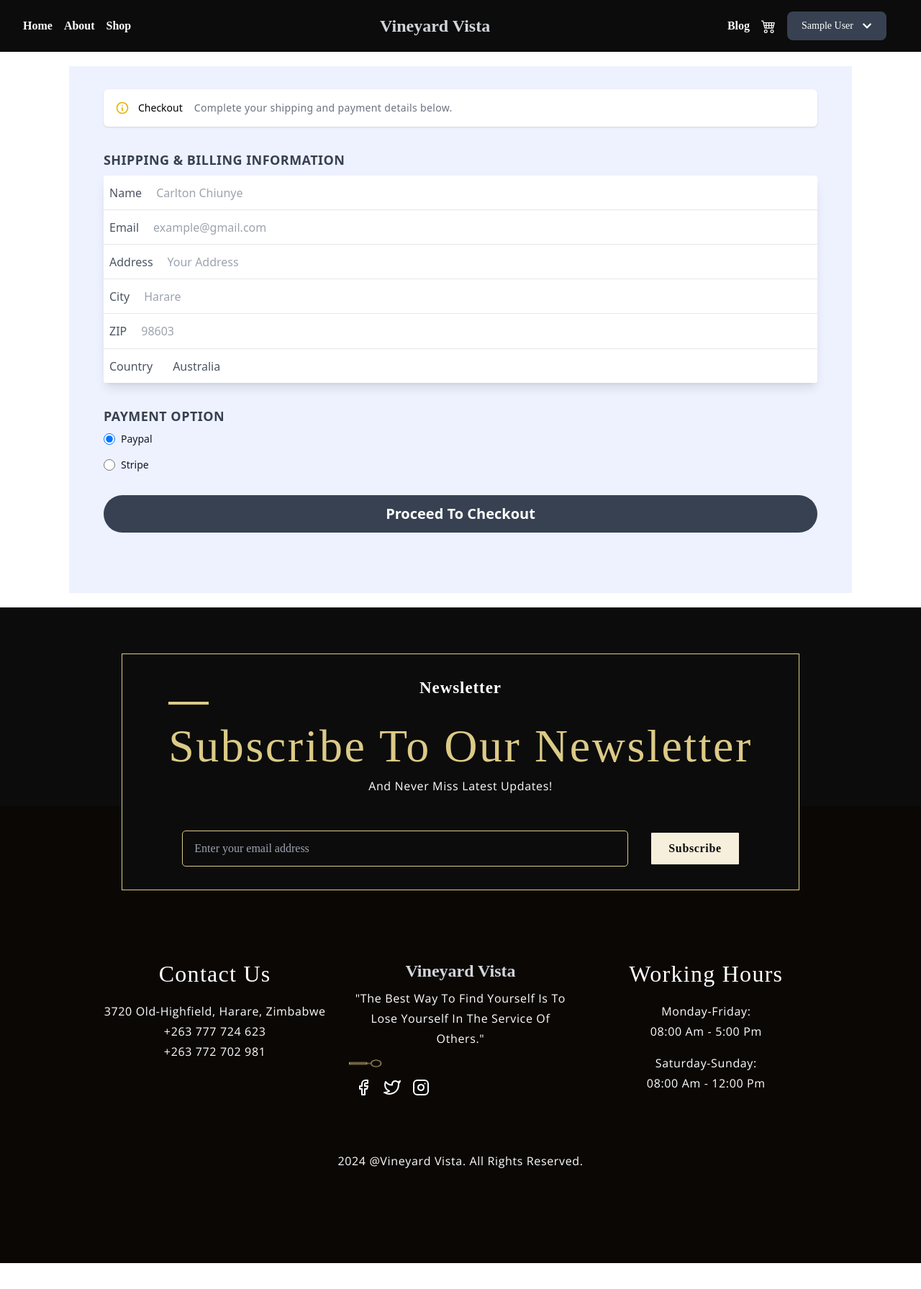
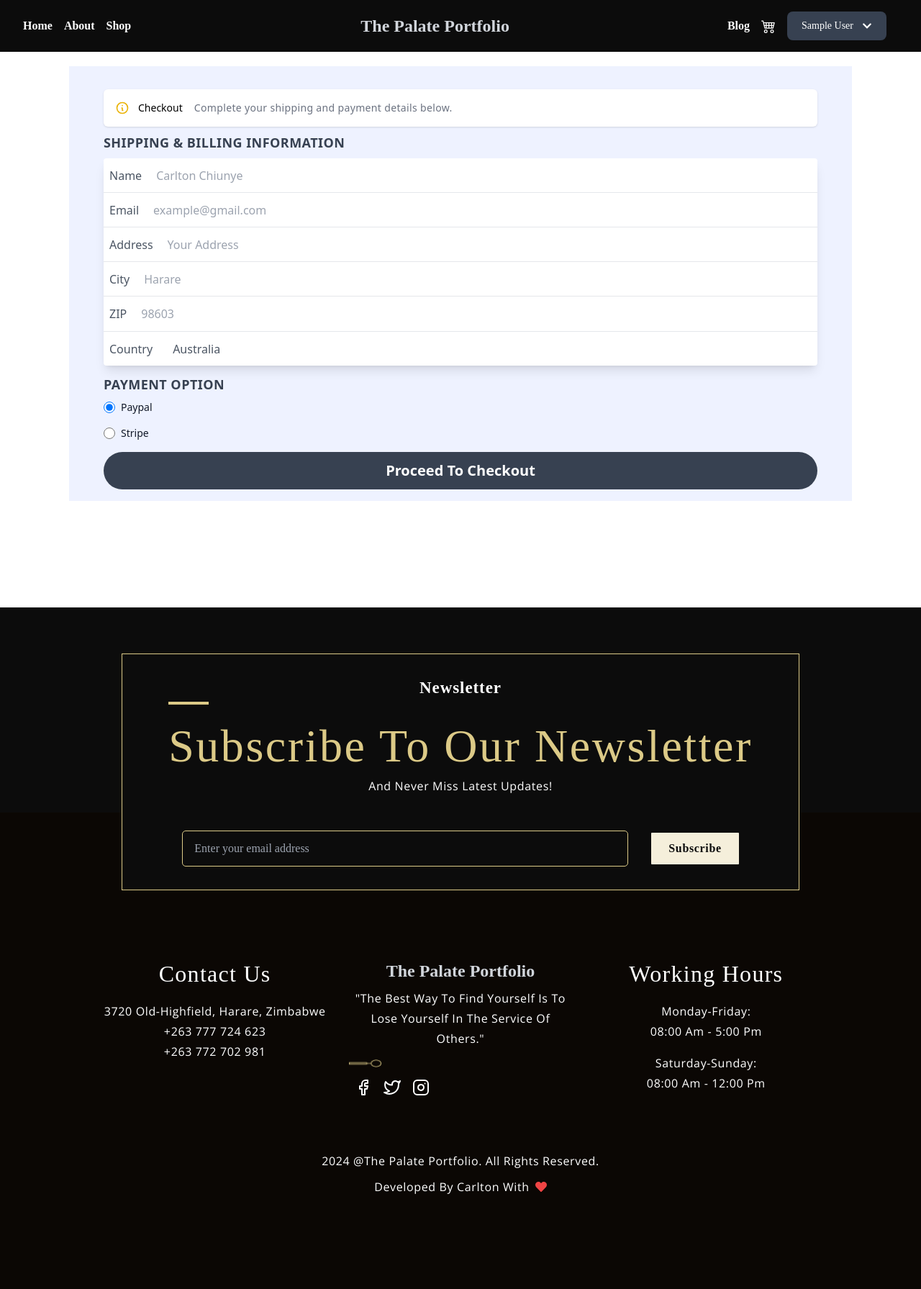
Before and after one commit to Cleophas25/Vineyard-Vista, a React (Vite) app in the folder client/: page /shippingAddress in a window 1280 px wide. Shown: the whole page at 72% size. Before the commit the page ends 1755 px from the top, so only its background shows below. Built offline with nearby package versions, Linux system fonts and the light colour scheme; sample sign-in values are in the browser's storage; a web font is replaced by a local one.

Commit message:
refactor code

```diff
--- a/client/index.html
+++ b/client/index.html
@@ -3,8 +3,8 @@
   <head>
     <meta charset="UTF-8" />
     <meta name="viewport" content="width=device-width, initial-scale=1.0" />
-    <link rel="icon" href="./public/wine-glasses.png" type="image/x-icon">
-    <title>Vineyard Vista</title>
+    <link rel="icon" href="/wine-glasses.png" type="image/x-icon">
+    <title>The Palate Portfolio</title>
   </head>
   <body>
     <div id="root"></div>
--- a/client/src/components/Navbar.jsx
+++ b/client/src/components/Navbar.jsx
@@ -48,7 +48,7 @@ const Navbar = () => {
 
       <div>
         <Link to='/' className='text-lg md:text-2xl font-bold text-gray-300'>
-          Vineyard Vista
+          The Palate Portfolio
         </Link>
       </div>
       <ul className='hidden md:flex items-center justify-between'>
--- a/client/src/container/Ceo/Ceo.jsx
+++ b/client/src/container/Ceo/Ceo.jsx
@@ -22,7 +22,7 @@ const Ceo = () => (
       </div>
 
       <div className="app__chef-sign">
-        <p>Carlton Chiunye</p>
+        <p>Taps Shinya</p>
         <p className="p__opensans">CEO & Founder</p>
       </div>
     </div>
--- a/client/src/container/Footer/Footer.jsx
+++ b/client/src/container/Footer/Footer.jsx
@@ -1,32 +1,32 @@
-import React from 'react';
-import { FiFacebook, FiTwitter, FiInstagram } from 'react-icons/fi';
+import React from "react";
+import { FiFacebook, FiTwitter, FiInstagram } from "react-icons/fi";
 
-import { FooterOverlay, Newsletter } from '../../components';
-import { images } from '../../constants';
-import './Footer.css';
+import { FooterOverlay, Newsletter } from "../../components";
+import { images } from "../../constants";
+import "./Footer.css";
+import { FaHeart } from "react-icons/fa";
 
 const Footer = () => {
-  return <div className='app__footer section__padding' id='login'>
+  return (
+    <div className='app__footer section__padding' id='login'>
       <FooterOverlay />
       <Newsletter />
 
       <div className='app__footer-links'>
         <div className='app__footer-links_contact'>
           <h1 className='app__footer-headtext'>Contact Us</h1>
-        <p className='p__opensans'>
-          3720 Old-Highfield, Harare, Zimbabwe
-        </p>
+          <p className='p__opensans'>3720 Old-Highfield, Harare, Zimbabwe</p>
           <p className='p__opensans'>+263 777 724 623</p>
           <p className='p__opensans'>+263 772 702 981</p>
         </div>
 
         <div className='app__footer-links_logo'>
           <h1 className='text-lg md:text-2xl font-bold text-gray-300 mb-2 font-primary'>
-          Vineyard Vista
+            The Palate Portfolio
           </h1>
           <p className='p__opensans'>
-          &quot;The best way to find yourself is to lose yourself in the service
-          of others.&quot;
+            &quot;The best way to find yourself is to lose yourself in the
+            service of others.&quot;
           </p>
           <img
             src={images.spoon}
@@ -49,10 +49,19 @@ const Footer = () => {
         </div>
       </div>
 
-    <div className='footer__copyright'>
-      <p className='p__opensans'>{new Date().getFullYear()} @Vineyard Vista. All Rights reserved.</p>
+      <div className='footer__copyright flex flex-col gap-2 justify-center items-center'>
+        <p className='p__opensans'>
+          {new Date().getFullYear()} @The Palate Portfolio. All Rights reserved.{" "}
+        </p>
+        <p className='p__opensans flex items-center gap-2 text-center'>
+          Developed by Carlton with
+          <span>
+            <FaHeart className='text-red-500' />
+          </span>
+        </p>
       </div>
     </div>
+  );
 };
 
 export default Footer;
--- a/client/src/container/Header/Header.jsx
+++ b/client/src/container/Header/Header.jsx
@@ -36,12 +36,12 @@ const Header = () => {
         );
       })}
       <div className='flex flex-col md:block items-center justify-center z-10 backdrop-brightness-50 h-full w-full p-16'>
-        <SubHeading title='Vineyard Vista' />
+        <SubHeading title='The Palate Portfolio' />
         <h1 className='app__header-h1'>
           Artisan Winery <br />
           Experience
         </h1>
-        <p className='p__opensans' style={{ margin: "2rem 0" }}>
+        <p className='p__opensans text-center' style={{ margin: "2rem 0" }}>
           Sit tellus lobortis sed senectus vivamus molestie. Condimentum
           volutpat morbi facilisis quam scelerisque sapien. Et, penatibus
           aliquam amet tellus
--- a/client/src/container/index.js
+++ b/client/src/container/index.js
@@ -1,6 +1,6 @@
 import AboutUs from './AboutUs/AboutUs.jsx';
 import Ceo from './Ceo/Ceo.jsx';
-import FindUs from './Findus/FindUs.jsx';
+import FindUs from './FindUs/FindUs.jsx';
 import Footer from './Footer/Footer.jsx';
 import Gallery from './Gallery/Gallery.jsx';
 import Header from './Header/Header.jsx';
--- a/client/src/context/appContext.jsx
+++ b/client/src/context/appContext.jsx
@@ -33,6 +33,7 @@ import {
 const initialState = {
   userLoading: true,
   isLoading: false,
+  error: '',
   user: localStorage.getItem("user")
     ? JSON.parse(localStorage.getItem("user"))
     : null,
--- a/client/src/pages/PlaceOrder.jsx
+++ b/client/src/pages/PlaceOrder.jsx
@@ -14,7 +14,7 @@ const reducer = (state, action) => {
     case "CREATE_SUCCESS":
       return { ...state, loading: false };
     case "CREATE_FAIL":
-      return { ...state, loading: false };
+      return { ...state, loading: false, error: action.payload };
     default:
       return state;
   }
@@ -22,8 +22,9 @@ const reducer = (state, action) => {
 
 const PlaceOrder = () => {
   const { user, cart, dereaseCartItem, increaseCartItem, clearCart } = useAppContext();
-  const [{ loading }, dispatch] = useReducer(reducer, {
+  const [{ loading, error }, dispatch] = useReducer(reducer, {
     loading: false,
+    error: ''
   });
   if(!cart.cartItems) {
     toast.error("You haven't seletect Items to order")
@@ -68,9 +69,9 @@ const PlaceOrder = () => {
       clearCart()
       toast.success(data.message)
       navigate(`/order/${data.newOrder._id}`);
-    } catch (err) {
-      dispatch({ type: 'CREATE_FAIL' });
-      toast.error(getError(err.message));
+    } catch (error) {
+      dispatch({ type: 'CREATE_FAIL' , payload: error.message});
+      toast.error('There was an error, please try again');
     }
   }
 
@@ -224,10 +225,10 @@ const PlaceOrder = () => {
           <button
              onClick={placeOrder}
             className='flex justify-center bg-gray-700 rounded-md cursor-pointer hover:bg-gray-600 w-full mb-2 text-white p-2'
+            disabled={loading}
           >
-           Place Order
+           {loading ? 'Processing...' : 'Place Order'}
           </button>
-            { loading ? <Spinner/> : null }
         </div>
       </div>
     </div>
--- a/client/src/pages/ShippinngAddress.jsx
+++ b/client/src/pages/ShippinngAddress.jsx
@@ -71,9 +71,9 @@ const ShippingAddress = () => {
   return (
     <div className='w-[90vw] mx-auto my-5'>
       <div className='container px-4 sm:px-8'>
-        <div className='min-h-[calc(100vh-68px)] grid'>
-          <div className=' bg-indigo-50 space-y-8 px-12 pb-4'>
-            <div className='mt-8 p-4 relative flex flex-col sm:flex-row sm:items-center bg-white shadow rounded-md'>
+        <div className='min-h-[calc(100vh-68px)]'>
+          <div className=' bg-indigo-50 px-2 py-1 sm:py-4 sm:px-12'>
+            <div className='mt-4 p-4 relative flex flex-col sm:flex-row sm:items-center bg-white shadow rounded-md'>
               <div className='flex flex-row items-center border-b sm:border-b-0 w-full sm:w-auto pb-4 sm:pb-0'>
                 <div className='text-yellow-500'>
                   <svg
@@ -99,17 +99,19 @@ const ShippingAddress = () => {
               <div className='absolute sm:relative sm:top-auto sm:right-auto ml-auto right-4 top-4 text-gray-400 hover:text-gray-800 cursor-pointer'></div>
             </div>
             <div className='rounded-md'>
-              <form onSubmit={handleSubmit}>
+              <form
+                onSubmit={handleSubmit}
+              >
                 <section>
                   <h2 className='uppercase tracking-wide text-lg font-semibold text-gray-700 my-2'>
                     Shipping & Billing Information
                   </h2>
-                  <fieldset className='mb-3 bg-white shadow-lg rounded text-gray-600'>
+                  <div className='mb-3 bg-white shadow-lg rounded text-gray-600'>
                     <label className='flex border-b border-gray-200 h-12 py-3 items-center'>
                       <span className='text-right px-2'>Name</span>
                       <input
                         name='name'
-                        className='focus:outline-none px-3'
+                        className='focus:outline-none px-3 w-full'
                         placeholder='Carlton Chiunye'
                         value={values.name}
                         onChange={handleChange}
@@ -121,7 +123,7 @@ const ShippingAddress = () => {
                         name='email'
                         type='email'
                         value={values.email}
-                        className='focus:outline-none px-3'
+                        className='focus:outline-none px-3 w-full'
                         placeholder='example@gmail.com'
                         onChange={handleChange}
                       />
@@ -131,7 +133,7 @@ const ShippingAddress = () => {
                       <input
                         name='address'
                         value={values.address}
-                        className='focus:outline-none px-3'
+                        className='focus:outline-none px-3 w-full'
                         placeholder='Your Address'
                         onChange={handleChange}
                       />
@@ -141,7 +143,7 @@ const ShippingAddress = () => {
                       <input
                         name='city'
                         value={values.city}
-                        className='focus:outline-none px-3'
+                        className='focus:outline-none px-3 w-full'
                         placeholder='Harare'
                         onChange={handleChange}
                       />
@@ -151,7 +153,7 @@ const ShippingAddress = () => {
                       <input
                         name='postalCode'
                         value={values.postalCode}
-                        className='focus:outline-none px-3'
+                        className='focus:outline-none px-3 w-full'
                         placeholder='98603'
                         onChange={handleChange}
                       />
@@ -194,7 +196,7 @@ const ShippingAddress = () => {
                         </select>
                       </div>
                     </label>
-                  </fieldset>
+                  </div>
                 </section>
               </form>
             </div>
@@ -246,7 +248,7 @@ const ShippingAddress = () => {
               </section>
             </div>
             <button
-              className='submit-button px-4 py-3 rounded-full bg-gray-700 text-white focus:ring focus:outline-none w-full text-xl font-semibold transition-colors'
+              className='submit-button px-4 py-3 rounded-full bg-gray-700 text-white focus:ring focus:outline-none w-full text-xl font-semibold transition-colors mt-4'
               type='submit'
               onClick={handleSubmit}
             >
--- a/client/src/pages/Shop.jsx
+++ b/client/src/pages/Shop.jsx
@@ -4,9 +4,12 @@ import ProductCard from "../components/ProductCard";
 import { useAppContext } from "../context/appContext";
 import { Link } from "react-router-dom";
 import { FaArrowLeft, FaArrowRight } from "react-icons/fa";
+import Spinner from "../components/Spinner";
 
 const Shop = () => {
   const {
+    error,
+    isLoading,
     isChanged,
     products,
     cart,
@@ -317,7 +320,7 @@ const Shop = () => {
                 {products.length} Product{products.length > 1 ? "s" : ""}
               </span>
               <div className='grid gap-6 grid-cols-1 sm:grid-cols-2 lg:grid-cols-3 xl:grid-cols-4 mt-6'>
-                {products.length > 0 ? (
+                { isLoading ? (<Spinner/>) : error ? (<div className='text-gray-600 text-2xl text-center'>{error}</div>): products.length > 0 ? (
                   products.map((product) => {
                     return <ProductCard key={product._id} product={product} />;
                   })
```
Lines whose indentation alone changed are shown as unchanged.
